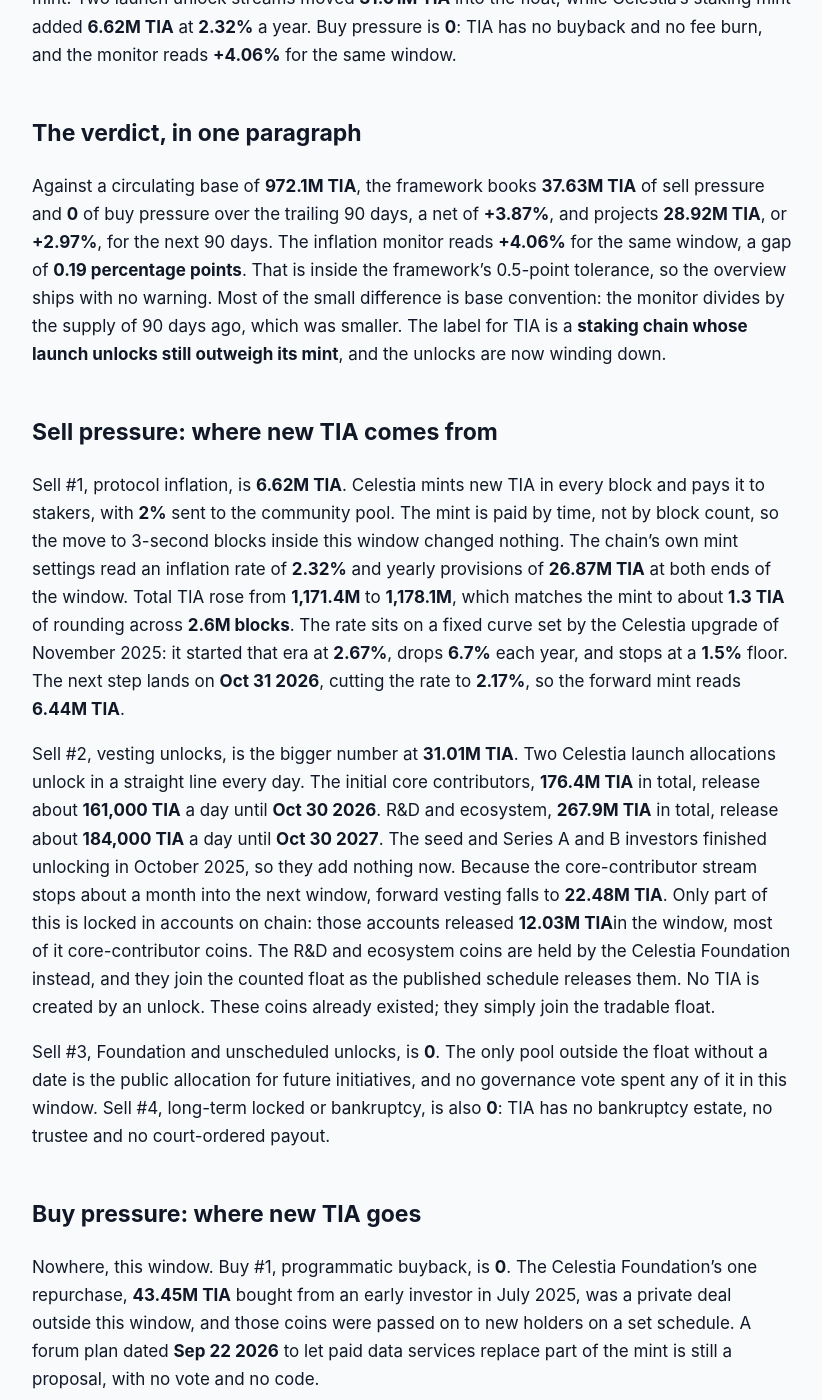
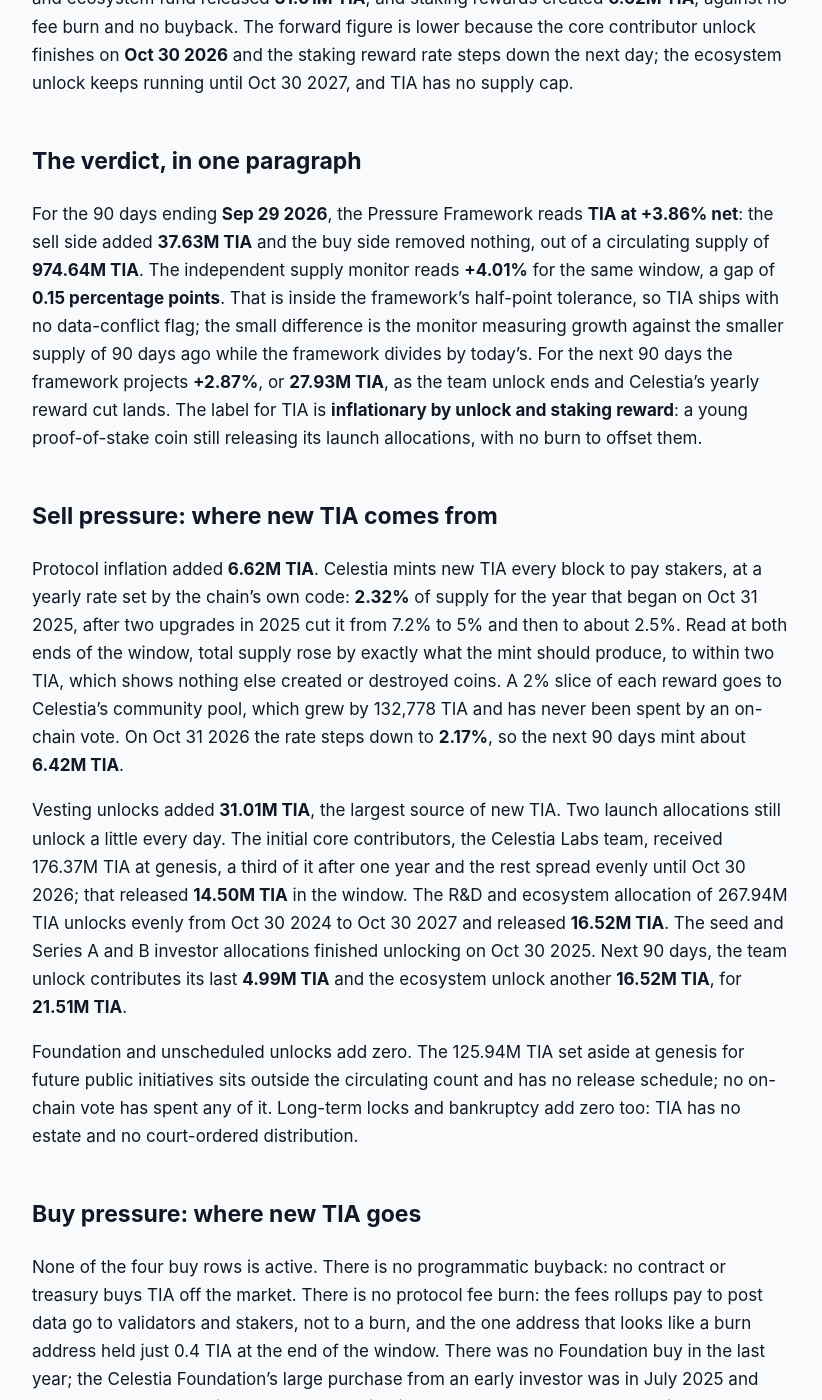
Before and after one commit to jeevansongmy-spec/mrnasdog-articles, a Jekyll site: the page built from crypto/tia-pressure-framework.md, in a window 1280 px wide and 1400 px high, scrolled down 314 px. Shown: the whole window, without its empty margins (228-1050 px from the left). Built offline with Jekyll 4.4.1, drawn with Linux system fonts in a browser that asks for light colours; some of the changed text lies outside the part shown.

Commit message:
publish: crypto/tia-pressure-framework

```diff
--- a/crypto/tia-pressure-framework.md
+++ b/crypto/tia-pressure-framework.md
@@ -1,53 +1,51 @@
 ---
 title:         "TIA Inflation Analysis · September 2026 · Supply growing · projected to keep growing"
-description:   "TIA supply grows 3.87% in 90 days and 2.97% next: Celestia launch unlocks of 31.0M TIA outweigh a 2.32% staking mint, and no TIA is burned or bought back."
+description:   "TIA supply is growing: 31.0M TIA of launch unlocks plus 6.62M of staking rewards, no burn, gives +3.86% net over 90 days and +2.87% next as a team unlock ends."
 canonical_url: "https://mrnasdog.com/research/tia/inflation"
 tags:          ["crypto", "tia", "celestia", "data-availability"]
 published:     true
 ---
 
-Originally published at [TIA Inflation Analysis · September 2026 · Supply growing · projected to keep growing](https://mrnasdog.com/research/tia/inflation).
+*Originally published at [https://mrnasdog.com/research/tia/inflation](https://mrnasdog.com/research/tia/inflation)*
 
 # TIA Inflation Analysis · September 2026 · Supply growing · projected to keep growing
 
-TIA supply is growing and is projected to keep growing: the Pressure Framework reads Celestia at **+3.87%** over the last 90 days and **+2.97%** over the next 90. Most of it is not the mint. Two launch unlock streams moved **31.01M TIA** into the float, while Celestia's staking mint added **6.62M TIA** at **2.32%** a year. Buy pressure is **0**: TIA has no buyback and no fee burn, and the monitor reads **+4.06%** for the same window.
+The MrNasdog Pressure Framework reads TIA, the coin of the Celestia data-availability network, at **+3.86% net** over the last 90 days and **+2.87%** over the next 90. Two flows add TIA and nothing takes any out: launch-era unlocks for Celestia's core contributors and its R&D and ecosystem fund released **31.01M TIA**, and staking rewards created **6.62M TIA**, against no fee burn and no buyback. The forward figure is lower because the core contributor unlock finishes on **Oct 30 2026** and the staking reward rate steps down the next day; the ecosystem unlock keeps running until Oct 30 2027, and TIA has no supply cap.
 
 ## The verdict, in one paragraph
 
-Against a circulating base of **972.1M TIA**, the framework books **37.63M TIA** of sell pressure and **0** of buy pressure over the trailing 90 days, a net of **+3.87%**, and projects **28.92M TIA**, or **+2.97%**, for the next 90 days. The inflation monitor reads **+4.06%** for the same window, a gap of **0.19 percentage points**. That is inside the framework's 0.5-point tolerance, so the overview ships with no warning. Most of the small difference is base convention: the monitor divides by the supply of 90 days ago, which was smaller. The label for TIA is a **staking chain whose launch unlocks still outweigh its mint**, and the unlocks are now winding down.
+For the 90 days ending **Sep 29 2026**, the Pressure Framework reads **TIA at +3.86% net**: the sell side added **37.63M TIA** and the buy side removed nothing, out of a circulating supply of **974.64M TIA**. The independent supply monitor reads **+4.01%** for the same window, a gap of **0.15 percentage points**. That is inside the framework's half-point tolerance, so TIA ships with no data-conflict flag; the small difference is the monitor measuring growth against the smaller supply of 90 days ago while the framework divides by today's. For the next 90 days the framework projects **+2.87%**, or **27.93M TIA**, as the team unlock ends and Celestia's yearly reward cut lands. The label for TIA is **inflationary by unlock and staking reward**: a young proof-of-stake coin still releasing its launch allocations, with no burn to offset them.
 
 ## Sell pressure: where new TIA comes from
 
-Sell #1, protocol inflation, is **6.62M TIA**. Celestia mints new TIA in every block and pays it to stakers, with **2%** sent to the community pool. The mint is paid by time, not by block count, so the move to 3-second blocks inside this window changed nothing. The chain's own mint settings read an inflation rate of **2.32%** and yearly provisions of **26.87M TIA** at both ends of the window. Total TIA rose from **1,171.4M** to **1,178.1M**, which matches the mint to about **1.3 TIA** of rounding across **2.6M blocks**. The rate sits on a fixed curve set by the Celestia upgrade of November 2025: it started that era at **2.67%**, drops **6.7%** each year, and stops at a **1.5%** floor. The next step lands on **Oct 31 2026**, cutting the rate to **2.17%**, so the forward mint reads **6.44M TIA**.
+Protocol inflation added **6.62M TIA**. Celestia mints new TIA every block to pay stakers, at a yearly rate set by the chain's own code: **2.32%** of supply for the year that began on Oct 31 2025, after two upgrades in 2025 cut it from 7.2% to 5% and then to about 2.5%. Read at both ends of the window, total supply rose by exactly what the mint should produce, to within two TIA, which shows nothing else created or destroyed coins. A 2% slice of each reward goes to Celestia's community pool, which grew by 132,778 TIA and has never been spent by an on-chain vote. On Oct 31 2026 the rate steps down to **2.17%**, so the next 90 days mint about **6.42M TIA**.
 
-Sell #2, vesting unlocks, is the bigger number at **31.01M TIA**. Two Celestia launch allocations unlock in a straight line every day. The initial core contributors, **176.4M TIA** in total, release about **161,000 TIA** a day until **Oct 30 2026**. R&D and ecosystem, **267.9M TIA** in total, release about **184,000 TIA** a day until **Oct 30 2027**. The seed and Series A and B investors finished unlocking in October 2025, so they add nothing now. Because the core-contributor stream stops about a month into the next window, forward vesting falls to **22.48M TIA**. Only part of this is locked in accounts on chain: those accounts released **12.03M TIA**in the window, most of it core-contributor coins. The R&D and ecosystem coins are held by the Celestia Foundation instead, and they join the counted float as the published schedule releases them. No TIA is created by an unlock. These coins already existed; they simply join the tradable float.
+Vesting unlocks added **31.01M TIA**, the largest source of new TIA. Two launch allocations still unlock a little every day. The initial core contributors, the Celestia Labs team, received 176.37M TIA at genesis, a third of it after one year and the rest spread evenly until Oct 30 2026; that released **14.50M TIA** in the window. The R&D and ecosystem allocation of 267.94M TIA unlocks evenly from Oct 30 2024 to Oct 30 2027 and released **16.52M TIA**. The seed and Series A and B investor allocations finished unlocking on Oct 30 2025. Next 90 days, the team unlock contributes its last **4.99M TIA** and the ecosystem unlock another **16.52M TIA**, for **21.51M TIA**.
 
-Sell #3, Foundation and unscheduled unlocks, is **0**. The only pool outside the float without a date is the public allocation for future initiatives, and no governance vote spent any of it in this window. Sell #4, long-term locked or bankruptcy, is also **0**: TIA has no bankruptcy estate, no trustee and no court-ordered payout.
+Foundation and unscheduled unlocks add zero. The 125.94M TIA set aside at genesis for future public initiatives sits outside the circulating count and has no release schedule; no on-chain vote has spent any of it. Long-term locks and bankruptcy add zero too: TIA has no estate and no court-ordered distribution.
 
 ## Buy pressure: where new TIA goes
 
-Nowhere, this window. Buy #1, programmatic buyback, is **0**. The Celestia Foundation's one repurchase, **43.45M TIA** bought from an early investor in July 2025, was a private deal outside this window, and those coins were passed on to new holders on a set schedule. A forum plan dated **Sep 22 2026** to let paid data services replace part of the mint is still a proposal, with no vote and no code.
-
-Buy #2, protocol fee burn, is **0**, and it is checked two ways. Celestia fees go to stakers, not to a burn, and total TIA rose by exactly the minted amount. Any burn would have pulled supply below the mint, and it did not. Buy #3, Foundation buy, is **0**: the Foundation bought no TIA on the market; its delegation program stakes coins it already holds. Buy #4, new long-term lock, is **0**. Staked TIA actually fell from **503.2M** to **474.3M**, and staked coins count as float here anyway.
+None of the four buy rows is active. There is no programmatic buyback: no contract or treasury buys TIA off the market. There is no protocol fee burn: the fees rollups pay to post data go to validators and stakers, not to a burn, and the one address that looks like a burn address held just 0.4 TIA at the end of the window. There was no Foundation buy in the last year; the Celestia Foundation's large purchase from an early investor was in July 2025 and was passed on to new investors. And staking is not a new lock that removes coins: staked TIA stays inside the circulating count, and the amount staked actually fell this window, from 503.8M to 473.8M TIA.
 
 ## Foundation and overhang
 
-The largest pool outside the float is the public allocation for future initiatives, about **125.9M TIA**. It has no release date and can only be spent through Celestia governance, so it is watched at every rebuild. The second item is what is still locked on the two unlock schedules, about **79.7M TIA**: **73.8M** of R&D and ecosystem and **5.96M** of core contributors. That part is not a decision anyone makes; it is already on a calendar. Third is the community pool, which held **3.57M TIA** at the end of the window, up from **3.43M**, growing only from its share of the mint. It already counts as float, so spending it would move coins inside the market, not add to it.
-
-Those three pools fully explain the gap between total TIA and the counted float, to the coin. If the future-initiatives pool or either locked schedule releases more than the calendar allows between refreshes, that outflow enters Sell #3 at the next refresh.
+Three pools of TIA sit outside the market and could enter it. The largest is the **125.94M TIA** reserved for future initiatives, with no published schedule; if any of it is spent, it lands in Sell #3. The second is the **72.62M TIA** of the R&D and ecosystem allocation not yet unlocked, plus the last **4.99M TIA** of the team allocation; these follow the published calendar and are already booked in Sell #2 as they unlock. The third is the **3.57M TIA** community pool, which only an on-chain vote can spend. The unlocked part of the ecosystem fund, held by the Celestia Foundation and used for grants and its validator delegation program, already counts as circulating: what looks like the Foundation's main operations wallet paid out **1.70M TIA** in monthly payouts this window and holds **19.18M TIA**, and moving or selling those coins adds nothing new. We re-read these pools at every rebuild: if a balance falls between refreshes, the outflow enters Sell #3 at the next refresh.
 
 ## How TIA compares to other proof-of-stake chains
 
-On the mint alone, TIA now sits at the low end of proof-of-stake chains. A **2.32%** rate falling toward a **1.5%** floor is well below the **5%** to **10%** that many staking chains built on the same software still pay. Celestia got there by cutting twice, in July 2025 and November 2025. What it does not have is a burn. Ethereum and exchange tokens with regular buybacks remove coins as usage grows, and their readings can turn negative. TIA has no such exit, so its reading can only fall as far as the mint.
+TIA sits between two groups of proof-of-stake coins. Its mint is now modest: at about **2.3%** a year, heading to a **1.5%** floor, Celestia pays stakers less new supply than most Cosmos-style chains and far less than it did at launch, when the rate was 8%. On that measure alone, TIA looks like a mature chain with a slow, predictable reward stream.
 
-The real story is closer to a young token working through its team and investor vest. For now the unlocks are nearly five times the mint. That changes on a known date. After **Oct 30 2026** only the R&D and ecosystem stream is left, at roughly **16.5M TIA** a quarter, and after **Oct 30 2027** nothing is left but the mint. Unlike a cliff-based vest, TIA releases smoothly every day, so there is no single unlock day to trade around.
+What keeps TIA's net figure high is its age. Like other coins launched in 2023 and 2024, Celestia still releases launch allocations every day, and those unlocks are almost five times the size of its mint. Chains whose allocations have fully vested, such as Ethereum, carry only their issuance; TIA carries both until Oct 30 2027.
+
+TIA also has nothing on the other side of the ledger. Ethereum burns part of every fee and many exchange and DeFi tokens buy back and burn, but Celestia pays all fees to validators, and those fees are small by design, because cheap data space is what Celestia sells. A proposal posted on Sep 22 2026 studies paid services whose income might one day replace part of the mint, but nothing is approved.
 
 ## What to watch in the next 90 days
 
-First, **Oct 30 2026**, when the core-contributor unlock stream ends after releasing its last **5.96M TIA**. Second, **Oct 31 2026**, when the yearly mint step cuts the rate from **2.32%** to **2.17%**. Third, the Sustainable Blob Economy package from **Sep 22 2026**: any vote that ties issuance to revenue or adds a burn would change the buy side for the first time. Fourth, the next network upgrade, now in testing; the code as it stands does not change the mint, and any version that does would show up in the chain's mint settings. Fifth, the **125.9M TIA** future-initiatives pool, which only a governance vote can move.
+On **Oct 30 2026** the core contributor unlock finishes, removing about 161,000 TIA a day of new supply. On **Oct 31 2026** Celestia's yearly reward cut takes the mint rate from 2.32% to 2.17%. The v10 upgrade, which adds the Fibre data service, is running on test networks and has no mainnet date yet; it changes no supply rule. The revised blob economy plan of Sep 22 2026 needs separate votes before any change to fees or issuance. And any on-chain vote to spend the future-initiatives reserve or the community pool would add new sell pressure.
 
 ## Summary
 
-The MrNasdog Pressure Framework reads TIA at **+3.87%** over the trailing 90 days and **+2.97%** projected forward: supply growing, projected to keep growing. The main driver is launch unlocks, **31.01M TIA** a quarter, with a **2.32%** staking mint adding **6.62M** on top, and nothing being bought back or burned. The key risk is that TIA has no way to remove supply, so every new coin stays. The easing is on a calendar: one unlock stream ends **Oct 30 2026**, the last one on **Oct 30 2027**, and the mint keeps falling toward a **1.5%** floor.
+TIA, the coin of the Celestia data-availability network, grew **3.86%** in the 90 days to Sep 29 2026 and is projected to grow **2.87%** in the next 90. Most of that growth is launch-era unlocks, 31.01M TIA, with staking rewards adding 6.62M, and nothing is burned or bought back. The main risk is that the ecosystem unlock keeps adding about 16.5M TIA a quarter until Oct 30 2027 while fees stay too small to offset it. TIA has no supply cap, and its staking reward rate falls toward a permanent 1.5% a year.
 
-MrNasdog Pressure Framework analysis of TIA, Metric 1 — Inflation. Data + explanation only. Not financial advice. Updated Sep 23 2026.
+*MrNasdog Pressure Framework analysis of TIA, Metric 1 — Inflation. Data + explanation only. Not financial advice. Checked Sep 29 2026.*
```
